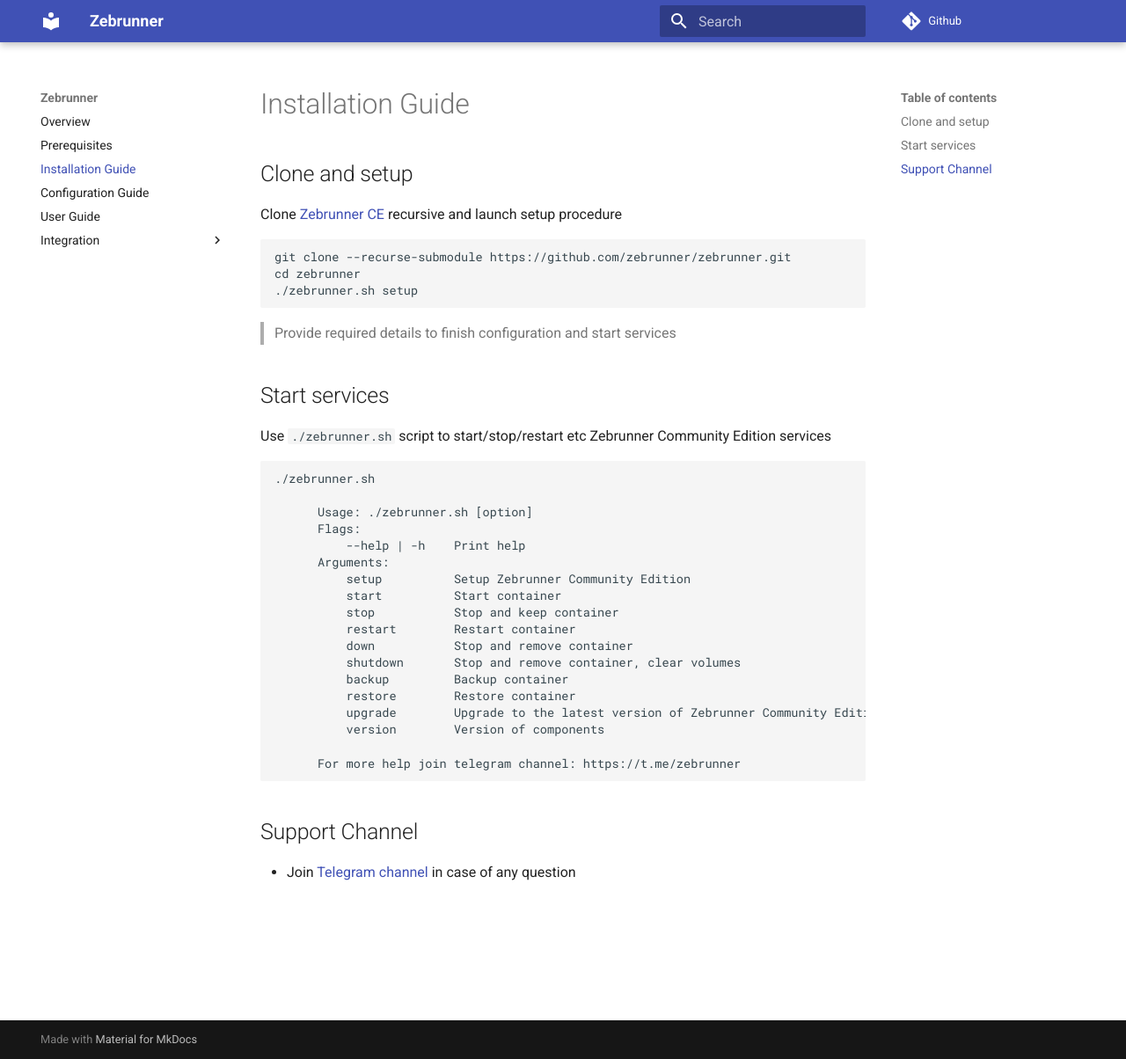
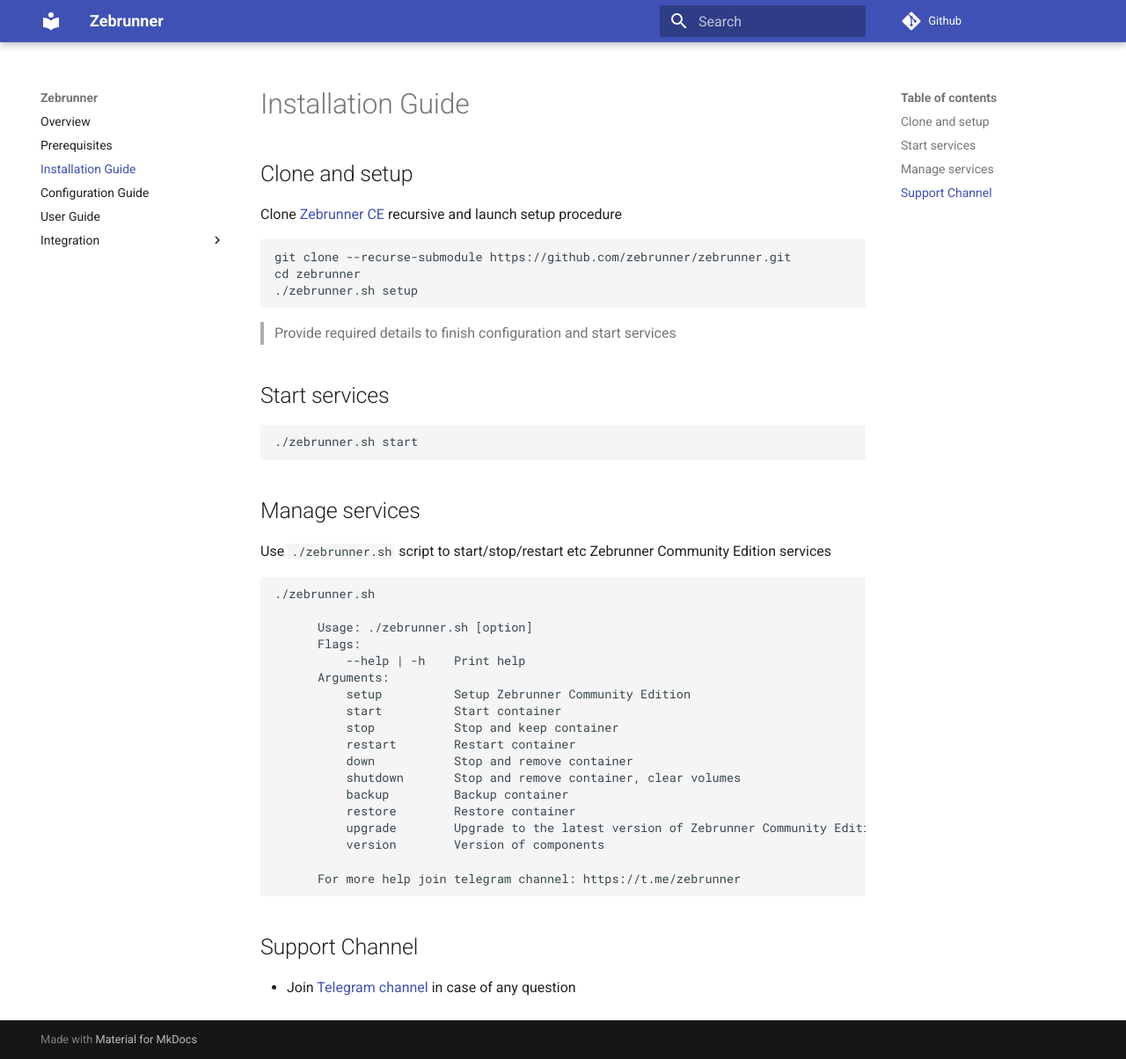
Before and after one commit to zebrunner/community-edition, an MkDocs documentation site: the page built from docs/install-guide.md, in a window 1280 px wide and 1204 px high. Shown: the whole window at 88% size. Built offline with MkDocs 1.6.1 and Material for MkDocs 9.7.7, drawn with Linux system fonts in a browser that asks for light colours; comment, search, counter and statistics services are not loaded; old or Windows-style settings are respelled for this version of MkDocs.

Commit message:
Update install-guide.md

````diff
--- a/docs/install-guide.md
+++ b/docs/install-guide.md
@@ -10,6 +10,11 @@
 > Provide required details to finish configuration and start services
 
 ## Start services
+```
+./zebrunner.sh start
+```
+
+## Manage services
 Use `./zebrunner.sh` script to start/stop/restart etc Zebrunner Community Edition services
 ```
 ./zebrunner.sh
````
